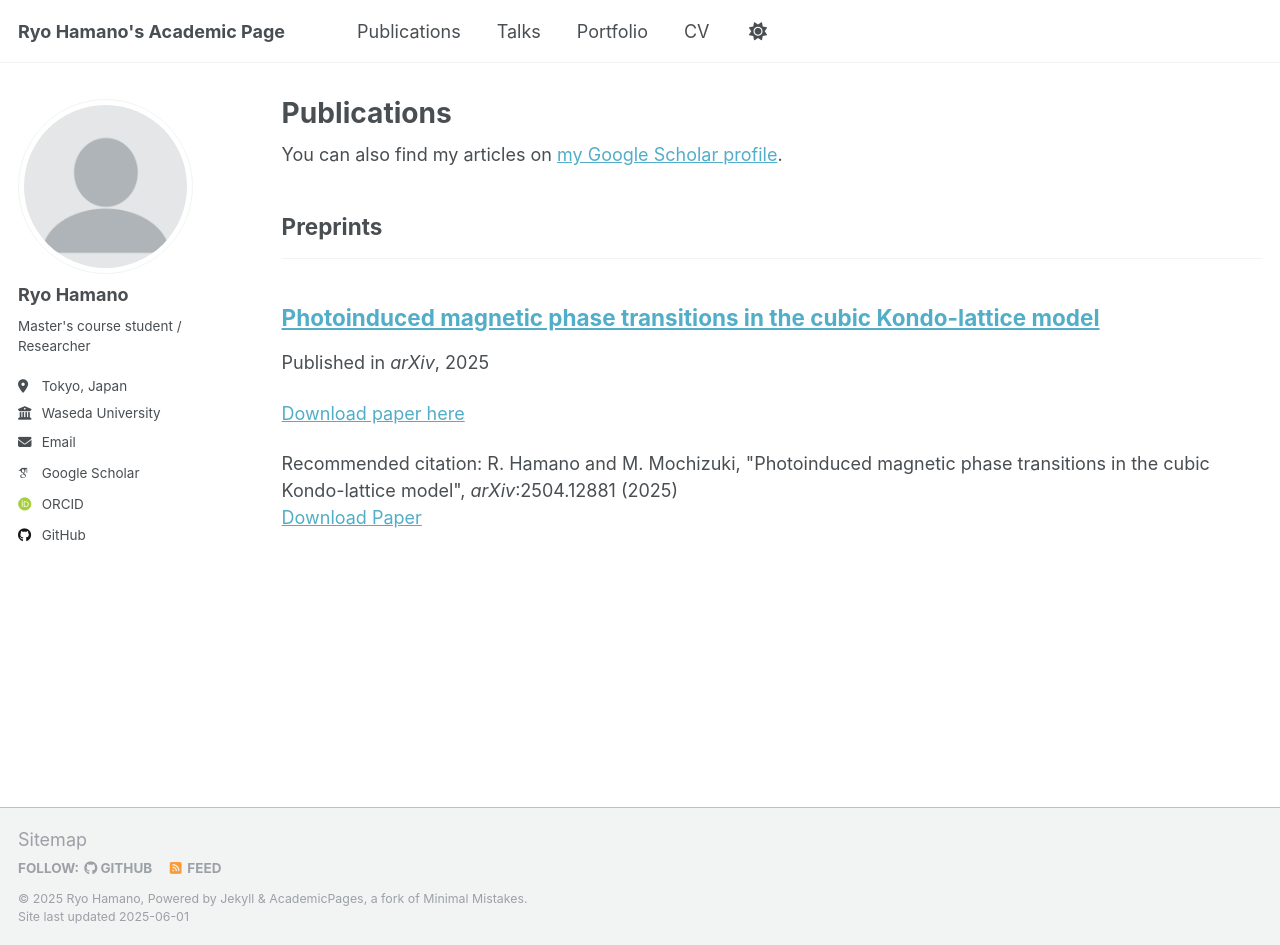
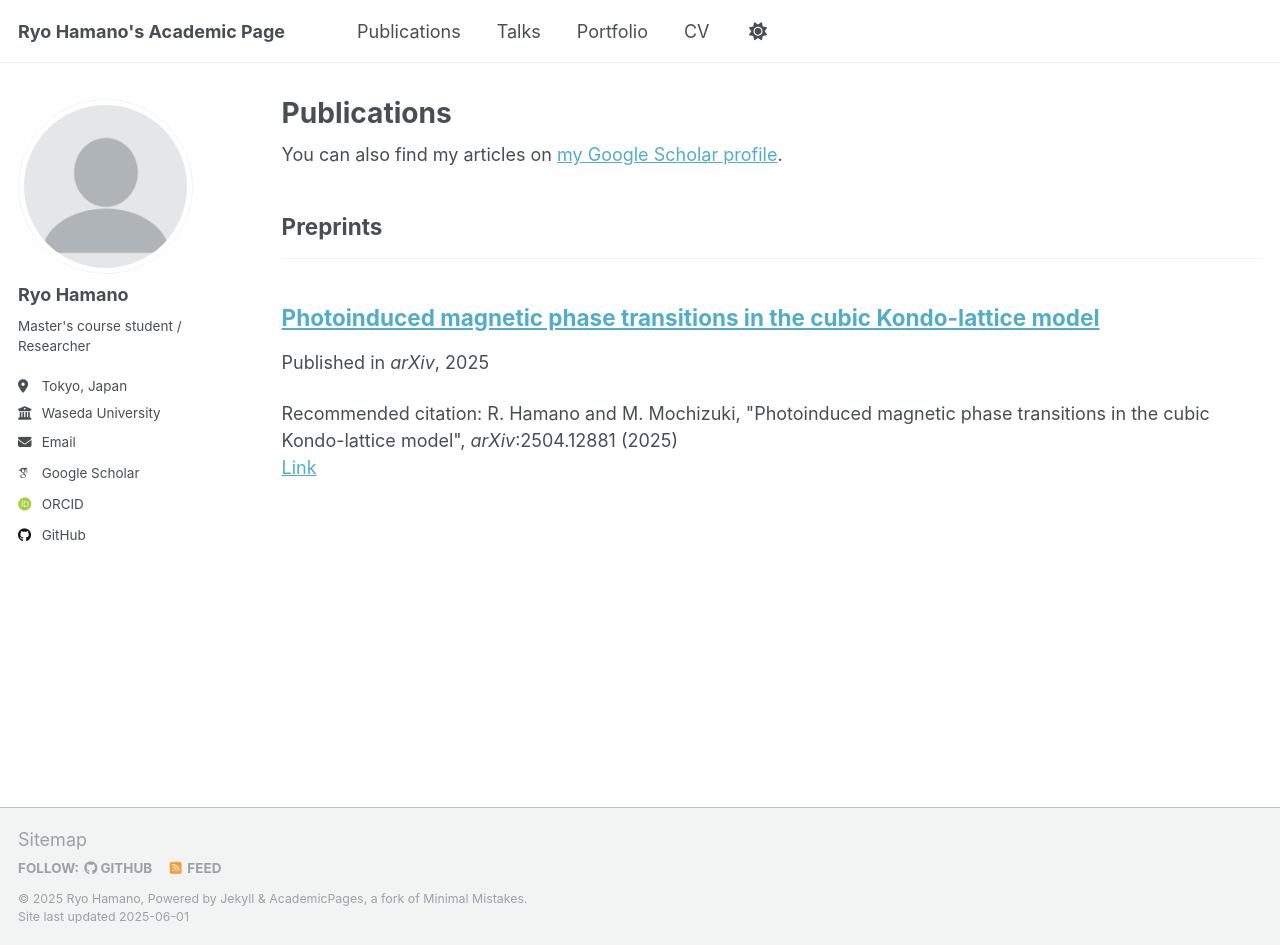
Before and after one commit to ryohamano/ryohamano.github.io, a Jekyll site: the page built from _pages/publications.html, in a window 1280 px wide and 945 px high. Built offline with Jekyll 4.4.1, drawn with Linux system fonts in a browser that asks for light colours; some web fonts are replaced.

Commit message:
changes to html

```diff
--- a/_includes/archive-single.html
+++ b/_includes/archive-single.html
@@ -46,12 +46,6 @@
          <p class="page__date"><strong><i class="fa fa-fw fa-calendar" aria-hidden="true"></i> {{ site.data.ui-text[site.locale].date_label | default: "Published:" }}</strong> <time datetime="{{ post.date | default: "1900-01-01" | date_to_xmlschema }}">{{ post.date | default: "1900-01-01" | date: "%B %d, %Y" }}</time></p>
         {% endif %}
 
-    {% if post.excerpt and site.read_more != 'enabled' %}
-    <p class="archive__item-excerpt" itemprop="description">{{ post.excerpt | markdownify }}</p>
-    {% elsif post.excerpt and site.read_more == 'enabled' %}
-    <p class="archive__item-excerpt" itemprop="description"><p>{{ post.excerpt | markdownify | remove: '<p>' | remove: '</p>' }}<strong><a href="{{ base_path }}{{ post.url }}" rel="permalink"> Read more</a></strong></p></p>
-    {% endif %}
-
     {% if post.citation and post.paperurl and post.slidesurl and post.bibtexurl %}
       <p>Recommended citation: {{ post.citation }}<br /><a href="{{ post.paperurl }}">Download Paper</a> | <a href="{{ post.slidesurl }}">Download Slides</a> | <a href="{{ post.bibtexurl }}">Download Bibtex</a></p>
     {% elsif post.citation and post.paperurl and post.slidesurl %}
@@ -59,7 +53,7 @@
     {% elsif post.citation and post.paperurl and post.bibtexurl %}
       <p>Recommended citation: {{ post.citation }}<br /><a href="{{ post.paperurl }}">Download Paper</a> | <a href="{{ post.bibtexurl }}">Download Bibtex</a></p>
     {% elsif post.citation and post.paperurl %}
-      <p>Recommended citation: {{ post.citation }}<br /><a href="{{ post.paperurl }}">Download Paper</a></p>
+      <p>Recommended citation: {{ post.citation }}<br /><a href="{{ post.paperurl }}">Link</a></p>
     {% elsif post.citation and post.slidesurl and post.bibtexurl %}
       <p>Recommended citation: {{ post.citation }}<br /><a href="{{ post.slidesurl }}">Download Slides</a> | <a href="{{ post.bibtexurl}}">Download Bibtex</a></p>
     {% elsif post.citation and post.slidesurl %}
--- a/_pages/publications.html
+++ b/_pages/publications.html
@@ -27,7 +27,7 @@
     {% endfor %}
   {% endfor %}
 {% else %}
-  <!-- {% for post in site.publications reversed %} -->
-    <!--{% include archive-single.html %}
-  {% endfor %} -->
+  {% for post in site.publications reversed %}
+    {% include archive-single.html %}
+  {% endfor %}
 {% endif %}
```
